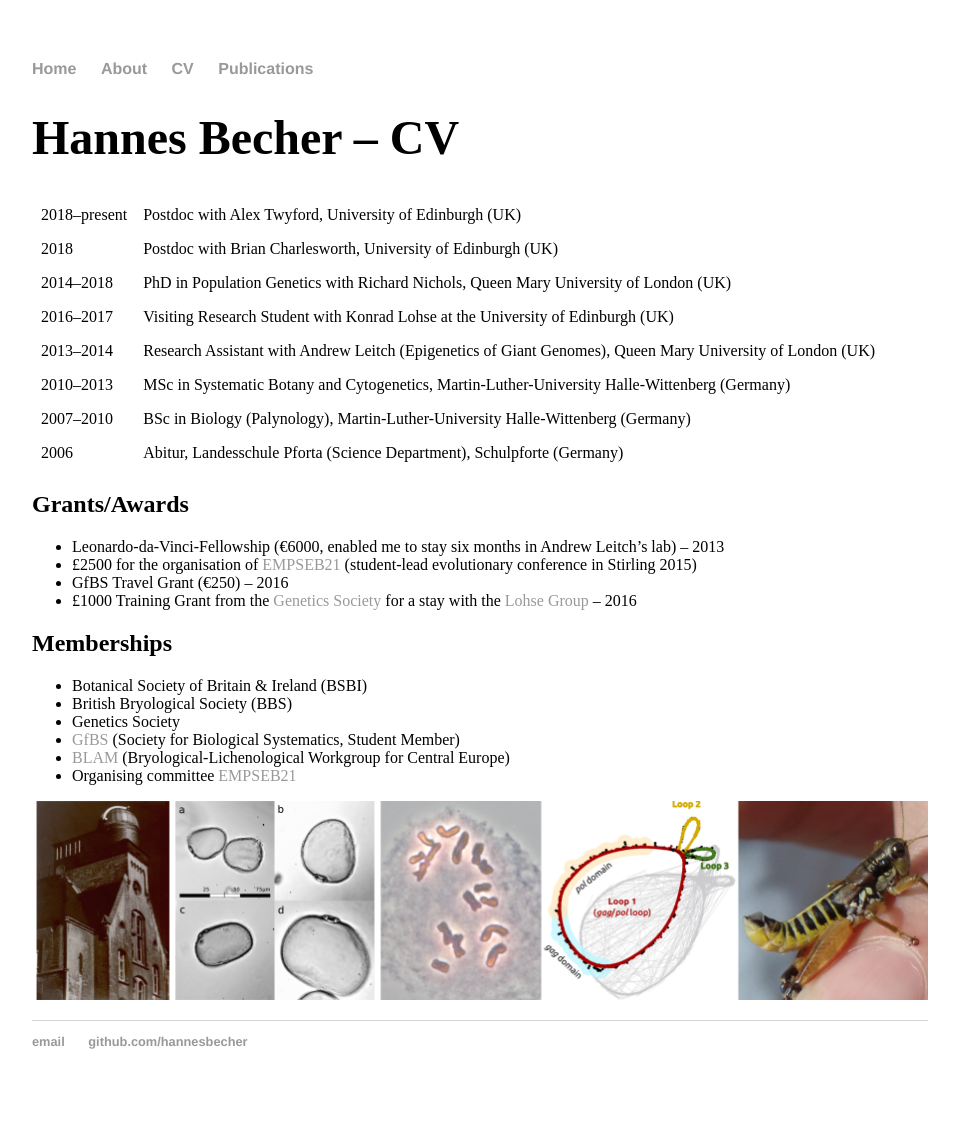
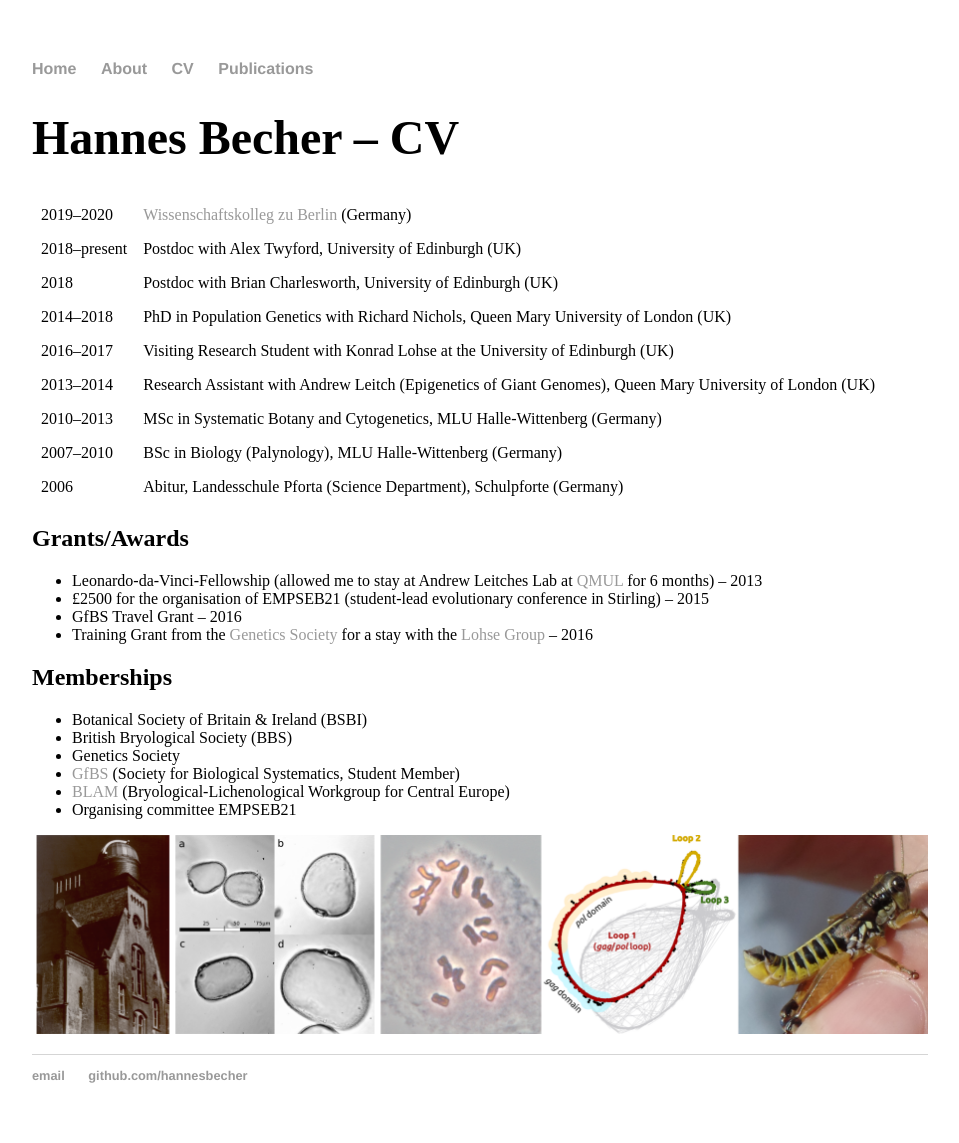
Before and after one commit to hannesbecher/hannesbecher.github.io, a Jekyll site: the page built from cv/index.md, in a window 1280 px wide. Shown: the whole page, without its empty margins (160-1119 px from the left). Built offline with Jekyll 4.4.1, drawn with Linux system fonts in a browser that asks for light colours; before the commit the page ends 1109 px from its top, so only the background shows below that.

Commit message:
Update index.md

```diff
--- a/cv/index.md
+++ b/cv/index.md
@@ -5,20 +5,21 @@ title: Hannes Becher - CV
 
 # Hannes Becher -- CV
 
+| 2019--2020|[Wissenschaftskolleg zu Berlin](https://wiko-berlin.de) (Germany)
 | 2018--present|Postdoc with Alex Twyford, University of Edinburgh (UK)
 | 2018|Postdoc with Brian Charlesworth, University of Edinburgh (UK)
 | 2014--2018|PhD in Population Genetics with Richard Nichols, Queen Mary University of London (UK)
 | 2016--2017|Visiting Research Student with Konrad Lohse at the University of Edinburgh (UK)
 | 2013--2014|Research Assistant with Andrew Leitch (Epigenetics of Giant Genomes), Queen Mary University of London (UK)
-| 2010--2013|MSc in Systematic Botany and Cytogenetics, Martin-Luther-University Halle-Wittenberg (Germany)
-| 2007--2010|BSc in Biology (Palynology), Martin-Luther-University Halle-Wittenberg (Germany)
+| 2010--2013|MSc in Systematic Botany and Cytogenetics, MLU Halle-Wittenberg (Germany)
+| 2007--2010|BSc in Biology (Palynology), MLU Halle-Wittenberg (Germany)
 | 2006|Abitur, Landesschule Pforta (Science Department), Schulpforte (Germany)
 
 ## Grants/Awards
-* Leonardo-da-Vinci-Fellowship (€6000, enabled me to stay six months in Andrew Leitch's lab) -- 2013
-* £2500 for the organisation of [EMPSEB21](http://empseb21.bio.ed.ac.uk/) (student-lead evolutionary conference in Stirling 2015)
-* GfBS Travel Grant (€250) -- 2016
-* £1000 Training Grant from the [Genetics Society](http://www.genetics.org.uk/) for a stay with the [Lohse Group](http://lohse.bio.ed.ac.uk/) -- 2016
+* Leonardo-da-Vinci-Fellowship (allowed me to stay at Andrew Leitches Lab at [QMUL](https://www.qmul.ac.uk) for 6 months) -- 2013
+* £2500 for the organisation of EMPSEB21 (student-lead evolutionary conference in Stirling) -- 2015
+* GfBS Travel Grant -- 2016
+* Training Grant from the [Genetics Society](http://www.genetics.org.uk/) for a stay with the [Lohse Group](http://lohse.bio.ed.ac.uk/) -- 2016
 
 ## Memberships
 * Botanical Society of Britain & Ireland (BSBI)
@@ -26,7 +27,7 @@ title: Hannes Becher - CV
 * Genetics Society
 * [GfBS](http://www.gfbs-home.de/) (Society for Biological Systematics, Student Member)
 * [BLAM](http://blam-bl.de/) (Bryological-Lichenological Workgroup for Central Europe)
-* Organising committee [EMPSEB21](http://empseb21.bio.ed.ac.uk/)
+* Organising committee EMPSEB21
 
 
 ![stations](../img/cv.png)
```
